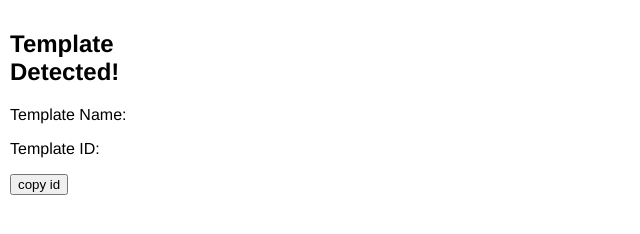
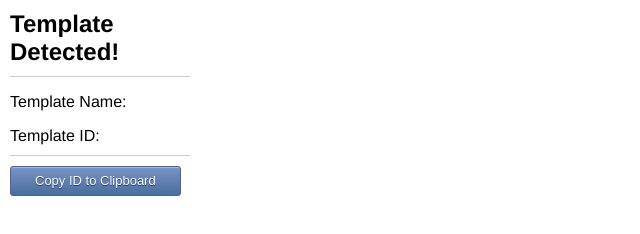
Before and after one commit to Stalfos1211/Development_Projects, a browser extension: page Chrome Extensions/Template Detect/src/browser_action/browser_action.html in a window 1280 px wide. Shown: the whole page, without its empty margins (0-640 px from the left). Drawn offline with Linux system fonts and the light colour scheme; some packages are replaced by stand-ins of ours; a script that the page names is missing.

Commit message:
added better css button and detect id after specified string of text

```diff
--- a/Chrome Extensions/Template Detect/src/bg/background.js
+++ b/Chrome Extensions/Template Detect/src/bg/background.js
@@ -71,6 +71,11 @@ var templateList = [
 	"findIdText" : [["https://", ".securecafe"], ["residentservices/", "/userlogin.aspx"]]
 	},
 	{
+	"templateName" : "RentPayment",
+	"urlToMatch" : "https://www.rentpayment.com/pay/login.html",
+	"findIdText" : [["pay/login.html?pc="]]
+	},
+	{
 	"templateName" : "Google",
 	"urlToMatch" : "google.com"
 	}
@@ -93,9 +98,18 @@ function getId(url, findIdText) {
 
 		for (var j = 0; j < findIdText.length; j++) {
 
-			var text = url.match(findIdText[j][0] + '(.*)' + findIdText[j][1]);
-			if (j>0){id += ','};
-			id += text[1];
+			// Get text in between
+			if (findIdText[j][1]) {
+				var text = url.match(findIdText[j][0] + '(.*)' + findIdText[j][1]);
+				if (j>0){id += ','};
+				id += text[1];
+			}
+			// Get text after
+			else {
+				var beginningtext = findIdText[j][0];
+				var beginning = url.indexOf(beginningtext) + beginningtext.length;
+				id = url.substr( beginning, url.length );
+			}
 		}
 
 	}
@@ -112,6 +126,8 @@ chrome.runtime.onMessage.addListener(function(message) {
     if (message && message.type == 'copy') {
         var input = document.createElement('textarea');
         document.body.appendChild(input);
+        input.style.position = 'fixed';
+  		input.style.opacity = 0;
         input.value = message.text;
         input.focus();
         input.select();
--- a/Chrome Extensions/Template Detect/src/browser_action/browser_action.html
+++ b/Chrome Extensions/Template Detect/src/browser_action/browser_action.html
@@ -9,19 +9,71 @@
 			width: 180px;
 			font-family: Helvetica, Ubuntu, Arial, sans-serif;
 		}
+		#copy-id {
+			margin-top: 10px;
+			margin-bottom: 10px;
+			height: 10px;
+		}
+		.bottom-line {
+			padding-bottom: 10px;
+			border-bottom: 1px solid #cccccc;
+		}
 		h1 {
 			font-size: 2em;
+			margin: 5px;
 		}
+		.myButton {
+			-moz-box-shadow:inset 0px 1px 0px 0px #9fb4f2;
+			-webkit-box-shadow:inset 0px 1px 0px 0px #9fb4f2;
+			box-shadow:inset 0px 1px 0px 0px #9fb4f2;
+			background:-webkit-gradient(linear, left top, left bottom, color-stop(0.05, #7892c2), color-stop(1, #476e9e));
+			background:-moz-linear-gradient(top, #7892c2 5%, #476e9e 100%);
+			background:-webkit-linear-gradient(top, #7892c2 5%, #476e9e 100%);
+			background:-o-linear-gradient(top, #7892c2 5%, #476e9e 100%);
+			background:-ms-linear-gradient(top, #7892c2 5%, #476e9e 100%);
+			background:linear-gradient(to bottom, #7892c2 5%, #476e9e 100%);
+			filter:progid:DXImageTransform.Microsoft.gradient(startColorstr='#7892c2', endColorstr='#476e9e',GradientType=0);
+			background-color:#7892c2;
+			-moz-border-radius:3px;
+			-webkit-border-radius:3px;
+			border-radius:3px;
+			border:1px solid #4e6096;
+			display:inline-block;
+			cursor:pointer;
+			color:#ffffff;
+			font-family:Arial;
+			font-size:13px;
+			padding:6px 24px;
+			text-decoration:none;
+			text-shadow:0px 1px 0px #283966;
+			padding-bottom: 12px;
+		}
+		.myButton:hover {
+			background:-webkit-gradient(linear, left top, left bottom, color-stop(0.05, #476e9e), color-stop(1, #7892c2));
+			background:-moz-linear-gradient(top, #476e9e 5%, #7892c2 100%);
+			background:-webkit-linear-gradient(top, #476e9e 5%, #7892c2 100%);
+			background:-o-linear-gradient(top, #476e9e 5%, #7892c2 100%);
+			background:-ms-linear-gradient(top, #476e9e 5%, #7892c2 100%);
+			background:linear-gradient(to bottom, #476e9e 5%, #7892c2 100%);
+			filter:progid:DXImageTransform.Microsoft.gradient(startColorstr='#476e9e', endColorstr='#7892c2',GradientType=0);
+			background-color:#476e9e;
+		}
+		.myButton:active {
+			position:relative;
+			top:1px;
+		}
+
 	</style>
 </head>
 
 <body>
 	<div id="mainPopup">
 
-		<h2>Template Detected!</h2>
+		<div class="bottom-line"><h2 style="margin: 0px;">Template Detected!</h2></div>
 		<p>Template Name: <span id="template-name" style="font-weight: bold;"></span></p>
-		<p>Template ID: <span id="template-id" style="font-weight: bold;"></span></p>
-		<button id="copy-id" data-clipboard-target="#template-id">copy id</button>
+		<div class="bottom-line"><p style="margin-bottom: 0px;">Template ID: <span id="template-id" style="font-weight: bold;"></span></p></div>
+		<!-- <button id="copy-id" data-clipboard-target="#template-id">copy id</button> -->
+		<a href="#" class="myButton" id="copy-id">Copy ID to Clipboard</a>
 
 	</div>
 	<script type="text/javascript" src="../../js/jquery/jquery.min.js"></script>
```
